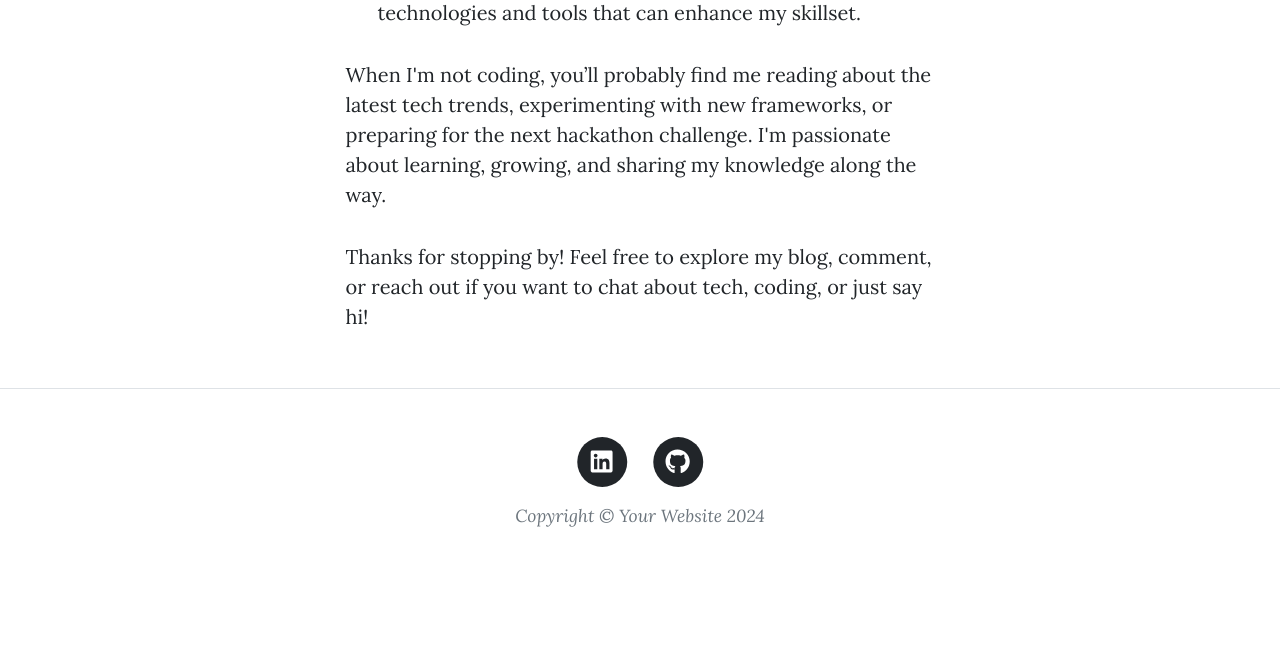
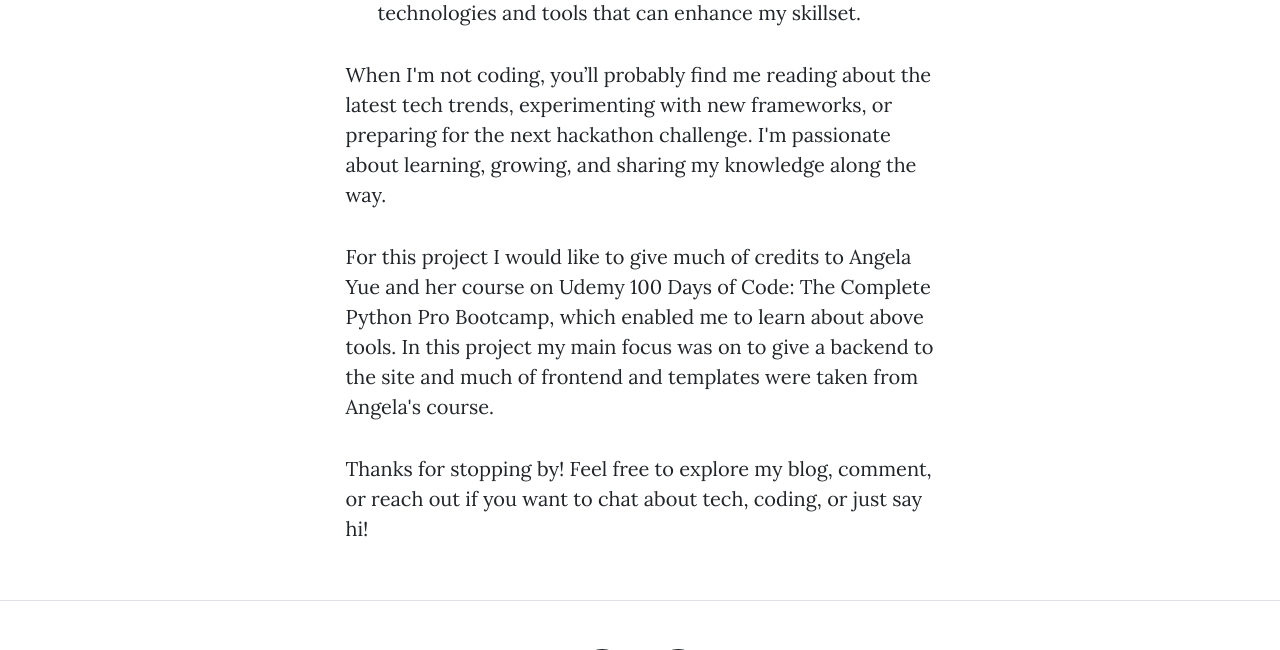
Before and after one commit to Veds22/Blogs, a Flask app: page /about in a window 1280 px wide. Shown: the part 1466-2116 px from the top of the page. Before the commit the page ends 1993 px from the top, so only its background shows below. Run offline with Flask 3, Linux system fonts and the light colour scheme; some libraries are stand-ins or nearby versions.

Commit message:
Updated About Me

```diff
--- a/templates/about.html
+++ b/templates/about.html
@@ -47,7 +47,9 @@
       <p>
           When I'm not coding, you’ll probably find me reading about the latest tech trends, experimenting with new frameworks, or preparing for the next hackathon challenge. I'm passionate about learning, growing, and sharing my knowledge along the way.
       </p>
-
+      <p>
+        For this project I would like to give much of credits to Angela Yue and her course on Udemy 100 Days of Code: The Complete Python Pro Bootcamp, which enabled me to learn about above tools. In this project my main focus was on to give a backend to the site and much of frontend and templates were taken from Angela's course.
+      </p>
       <p>
           Thanks for stopping by! Feel free to explore my blog, comment, or reach out if you want to chat about tech, coding, or just say hi!
       </p>
```
